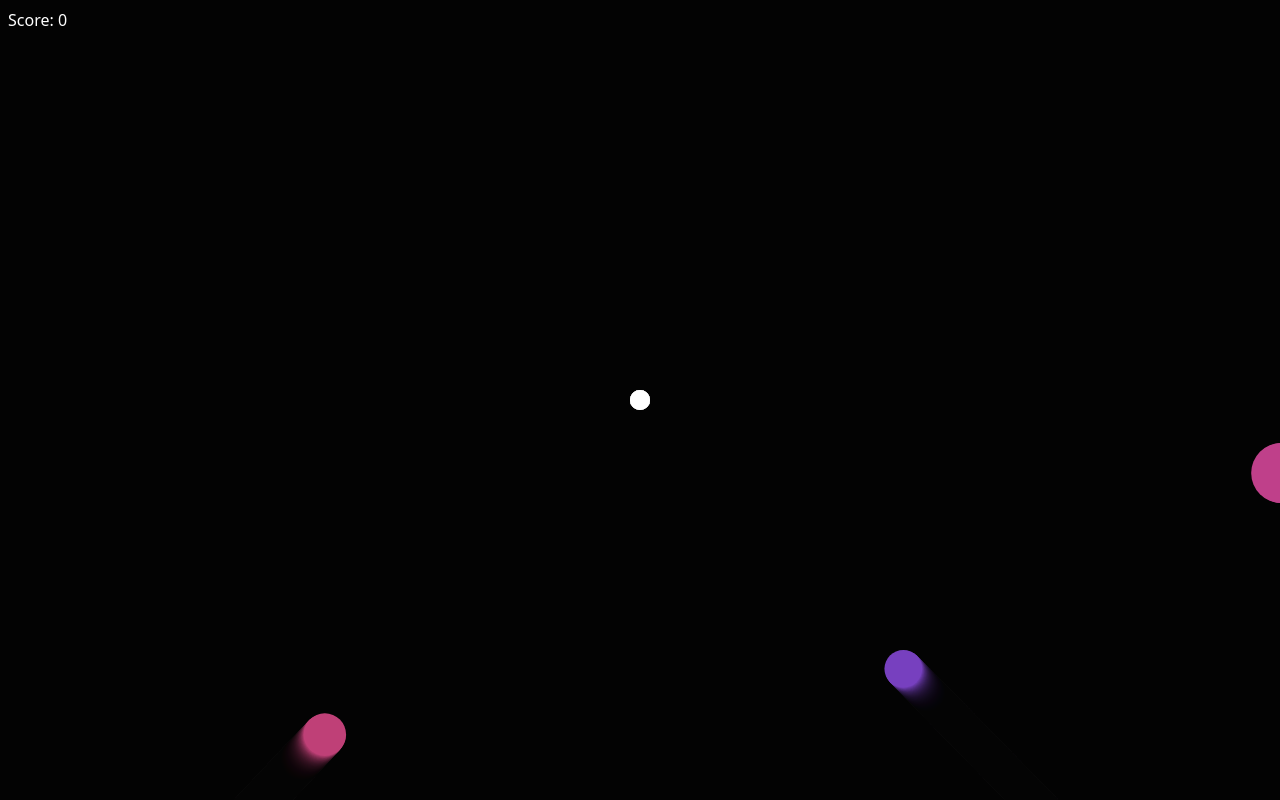
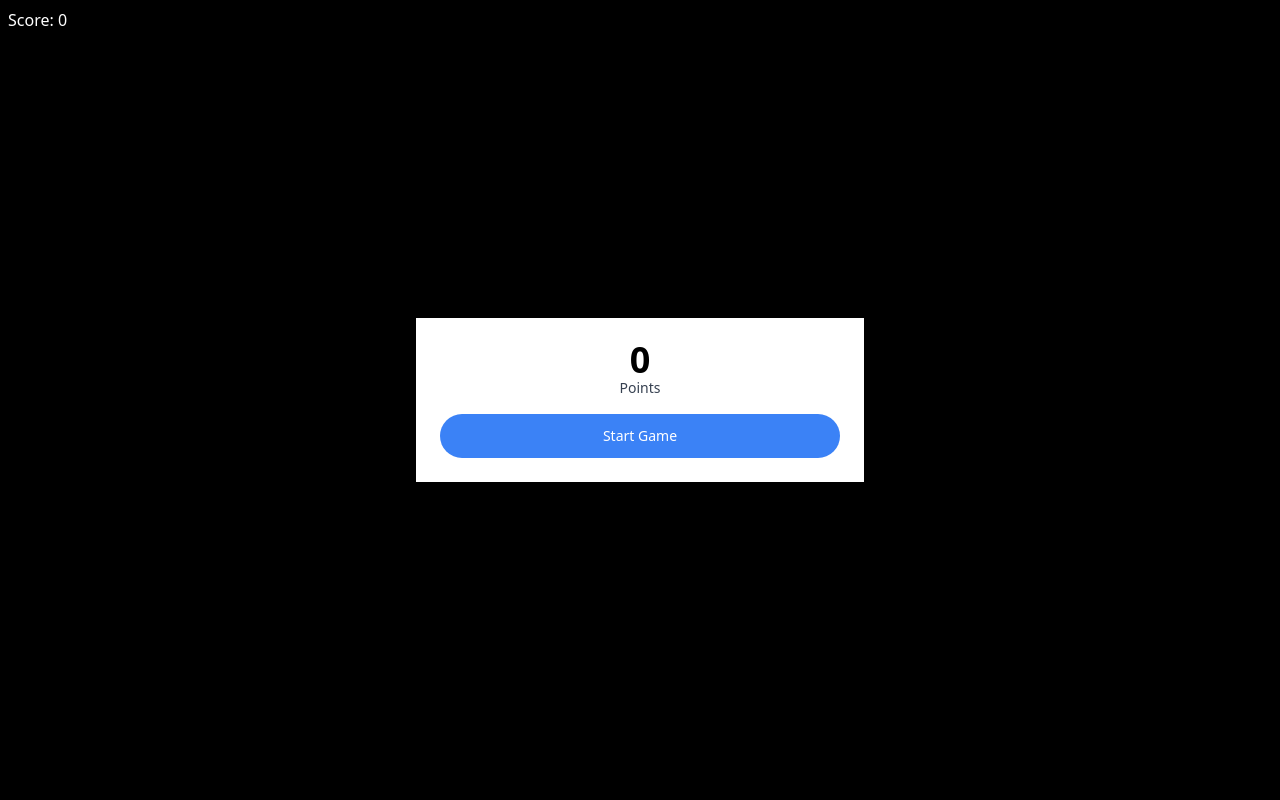
Before and after one commit to ThibaultYVD/canvas-game, a plain HTML site: page index.html in a window 1280 px wide. Drawn offline with nearby package versions, Linux system fonts and the light colour scheme.

Commit message:
added menu

```diff
--- a/index.html
+++ b/index.html
@@ -8,13 +8,26 @@
 </head>
 
 <body>
-    <div class="fixed text-white text-sn ml-2 mt-2 select-none" >
+    <div class="fixed text-white text-sn ml-2 mt-2 select-none">
         <span>Score: </span>
         <span id="score">0</span>
     </div>
-    <canvas></canvas>
+
+    <div class="fixed inset-0 flex items-center justify-center" id="MenuModal">
+        <div class="bg-white max-w-md w-full p-6 text-center">
+            <h1 class="text-4xl font-bold leading-none" id="MenuScore">0</h1>
+            <p class="text-sm text-gray-700 mb-4">Points</p>
+            <div>
+                <button class="bg-blue-500 text-white w-full py-3 rounded-full text-sm" id="StartGameBtn">Start
+                    Game</button>
+            </div>
+
+        </div>
+    </div>
 
 
+
+    <canvas></canvas>
 </body>
 
 </html>
@@ -22,6 +35,7 @@
 <style>
     body {
         margin: 0;
+        background: black;
     }
 </style>
 
--- a/index.js
+++ b/index.js
@@ -1,5 +1,8 @@
 const canvas = document.querySelector('canvas')
 const uiScore = document.querySelector('#score')
+const startGameBtn = document.querySelector('#StartGameBtn')
+const menuModel = document.querySelector('#MenuModal')
+const menuScore = document.querySelector('#MenuScore')
 
 // Obtenir un contexte de dessin 2D à partir de l'élément HTML canvas
 const context = canvas.getContext('2d')
@@ -138,12 +141,25 @@ class Particule {
 // Calculer la position x et y du joueur au milieu du canvas puis on instancie le joueur
 const playerX = canvas.width / 2;
 const playerY = canvas.height / 2;
-const player = new Player(playerX, playerY, 10, 'white');
 
 
-const projectiles = []
-const particules = []
-const enemies = []
+let player = new Player(playerX, playerY, 10, 'white');
+
+let projectiles = []
+let particules = []
+let enemies = []
+
+function init() {
+    player = new Player(playerX, playerY, 10, 'white');
+
+    projectiles = []
+    particules = []
+    enemies = []
+    score = 0
+    uiScore.innerHTML = score
+    menuScore.innerHTML = score
+}
+
 
 function spawnEnemies() {
     setInterval(() => {
@@ -171,8 +187,8 @@ function spawnEnemies() {
 
         // Calculer la vitesse de l'ennemi en fonction de l'angle
         const velocity = {
-            x: Math.cos(angle),
-            y: Math.sin(angle),
+            x: Math.cos(angle) * 1.1,
+            y: Math.sin(angle) * 1.1,
         }
         enemies.push(new Enemy(x, y, radius, color, velocity))
     }, 1500)
@@ -223,6 +239,11 @@ function animate() {
         if (dist - enemy.radius - player.radius < 1) {
             // Arrêter l'animation si une collision avec le joueur est détectée
             cancelAnimationFrame(animationId)
+
+            // Réafficher le menu
+            menuModel.style.display = 'flex'
+
+            menuScore.innerHTML = score
 
         }
         projectiles.forEach((projectile, projectileIndex) => {
@@ -315,6 +336,10 @@ addEventListener('click', (Event) => {
     ))
 })
 
-// Appeler la fonction animate pour commencer l'animation
-animate()
-spawnEnemies()
+// Bouton de lancement du jeu
+startGameBtn.addEventListener("click", () => {
+    init()
+    animate() // Appeler la fonction animate pour commencer l'animation
+    spawnEnemies() // Appeler la fonction pour faire apparaître les ennemies
+    menuModel.style.display = 'none' // On fait disparaître le menu
+})
```
Also changed, not shown: README.md.
